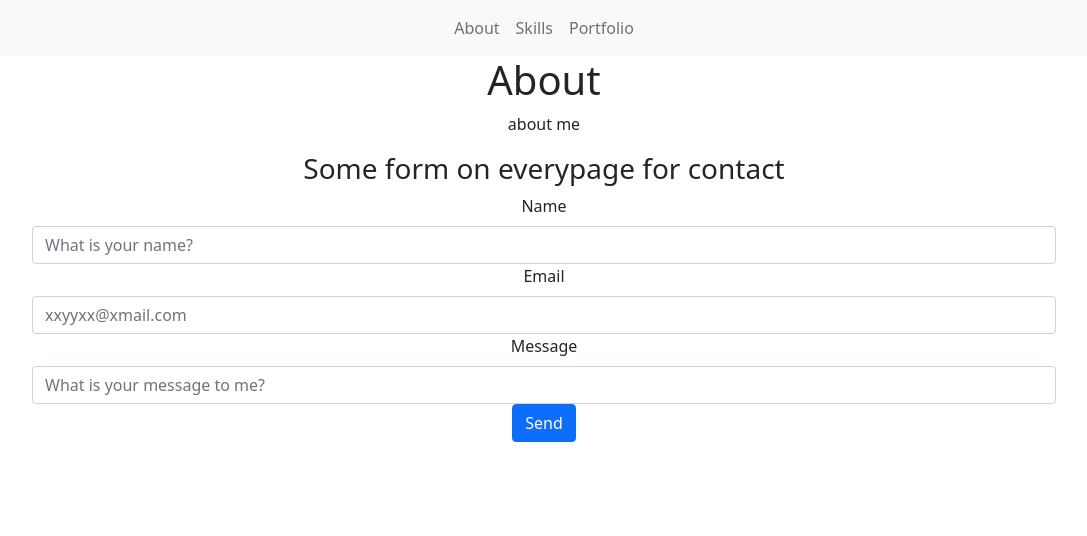
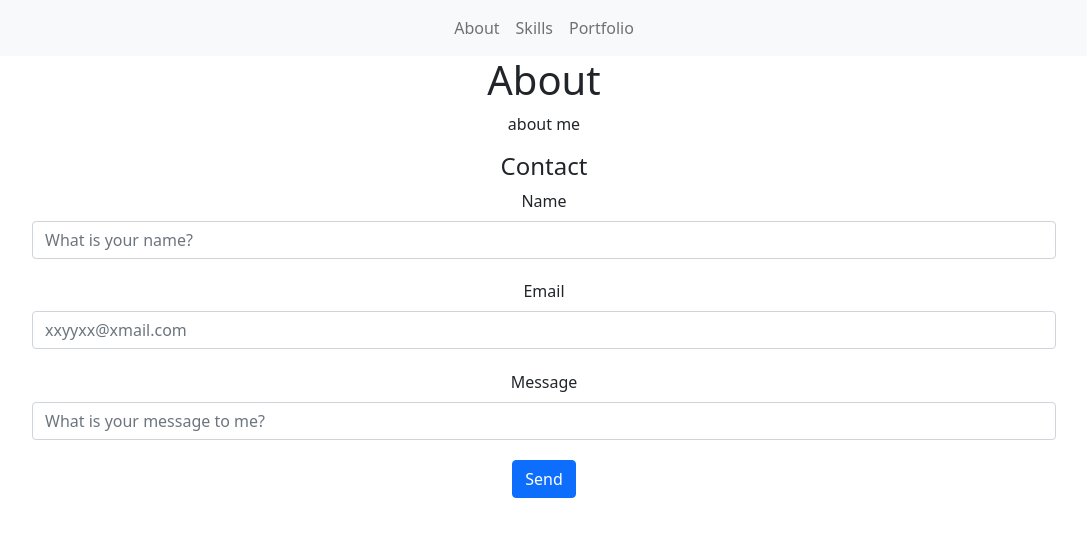
Before and after one commit to alexmcdermid/react-blog, a React (Create React App) app: page /about in a window 1280 px wide. Shown: the top 536 px of the page, without its empty margins (96-1183 px from the left). Built offline with nearby package versions, Linux system fonts and the light colour scheme.

Commit message:
more styling and some comments for future

```diff
--- a/src/App.css
+++ b/src/App.css
@@ -48,3 +48,7 @@
 .form {
   width: 80%;
 }
+
+.formGroup {
+  padding-bottom: 2%;
+}
--- a/src/App.js
+++ b/src/App.js
@@ -55,10 +55,11 @@ class App extends Component {
 
           <Redirect to="/about" />
         </Switch>
+        {/* might add this to a seperate page at some point */}
         <div className='formContainer'>
         <Form className='form'>
-        <h3>Some form on everypage for contact</h3>
-          <Form.Group>
+        <h4>Contact</h4>
+          <Form.Group className='formGroup'>
             <Form.Label>Name</Form.Label>
             <Form.Control
             name="name"
@@ -66,7 +67,7 @@ class App extends Component {
             value={this.state.name}
             onChange={this.handleFormChange}/>
           </Form.Group>
-          <Form.Group>
+          <Form.Group className='formGroup'>
             <Form.Label>Email</Form.Label>
             <Form.Control
             name="email"
@@ -74,7 +75,7 @@ class App extends Component {
             value={this.state.email}
             onChange={this.handleFormChange}/>
           </Form.Group>
-          <Form.Group>
+          <Form.Group className='formGroup'>
             <Form.Label>Message</Form.Label>
             <Form.Control
             name="message"
```
